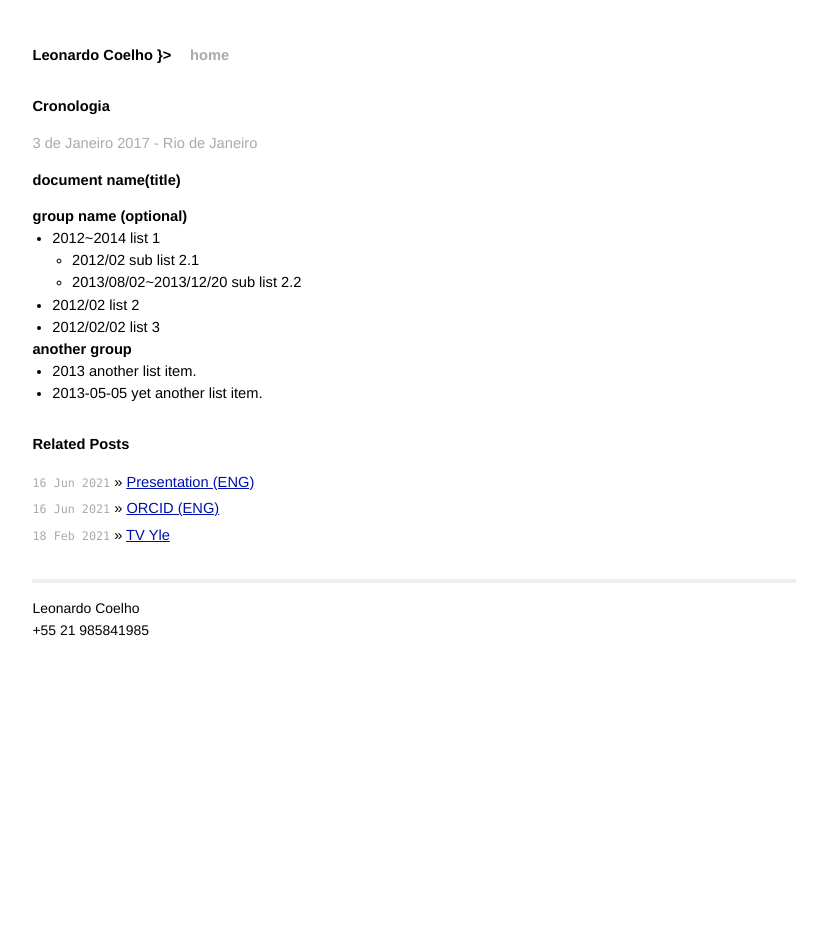
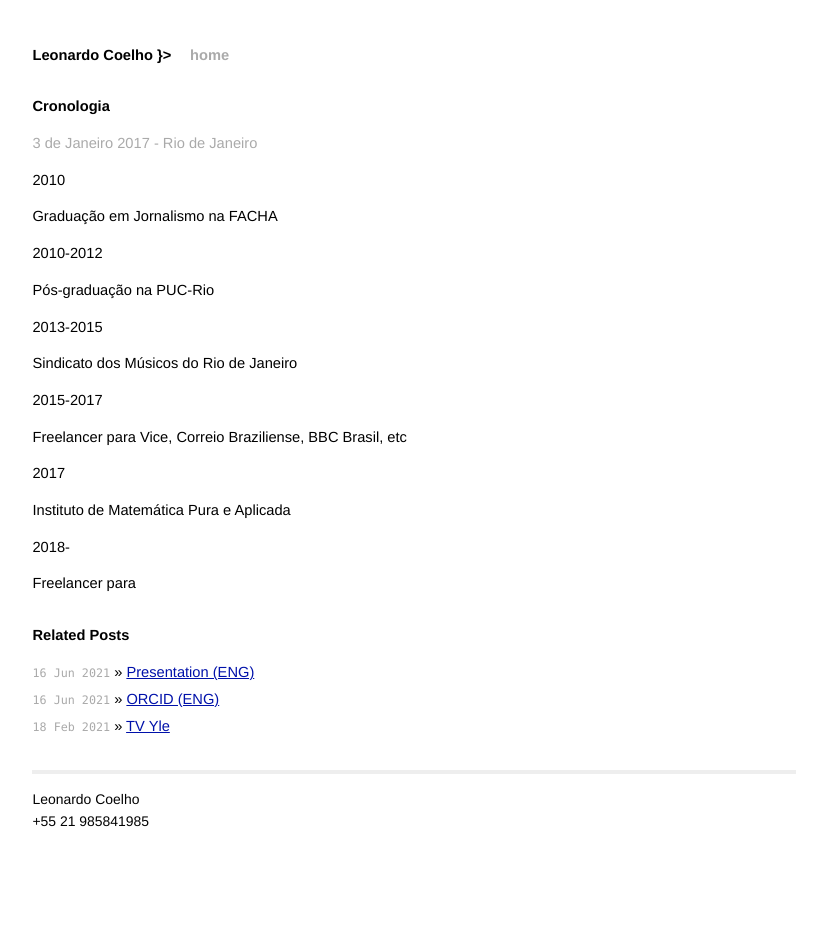
Before and after one commit to mojombo/mojombo.github.io, a Jekyll site: the page built from _posts/2017-01-03-Cronologia.md, in a window 1280 px wide. Shown: the whole page, without its empty margins (226-1053 px from the left). Built offline with Jekyll 4.4.1, drawn with Linux system fonts in a browser that asks for light colours.

Commit message:
Update 2017-01-03-Cronologia.md

```diff
--- a/_posts/2017-01-03-Cronologia.md
+++ b/_posts/2017-01-03-Cronologia.md
@@ -9,17 +9,26 @@ modified: 2021-06-23T19:14:21-03:00
 
 <p class="meta">3 de Janeiro 2017 - Rio de Janeiro</p>
 
-# document name(title)
+2010
 
-## group name (optional)
+>  Graduação em Jornalismo na FACHA
 
-* 2012~2014 list 1
-  - 2012/02 sub list 2.1
-  - 2013/08/02~2013/12/20 sub list 2.2
-* 2012/02 list 2
-* 2012/02/02 list 3
+2010-2012
 
-## another group
+> Pós-graduação na PUC-Rio
 
-- 2013 another list item.
-- 2013-05-05 yet another list item.
+2013-2015
+
+> Sindicato dos Músicos do Rio de Janeiro
+
+2015-2017
+
+> Freelancer para Vice, Correio Braziliense, BBC Brasil, etc
+
+2017
+
+> Instituto de Matemática Pura e Aplicada
+
+2018-
+
+> Freelancer para
```
